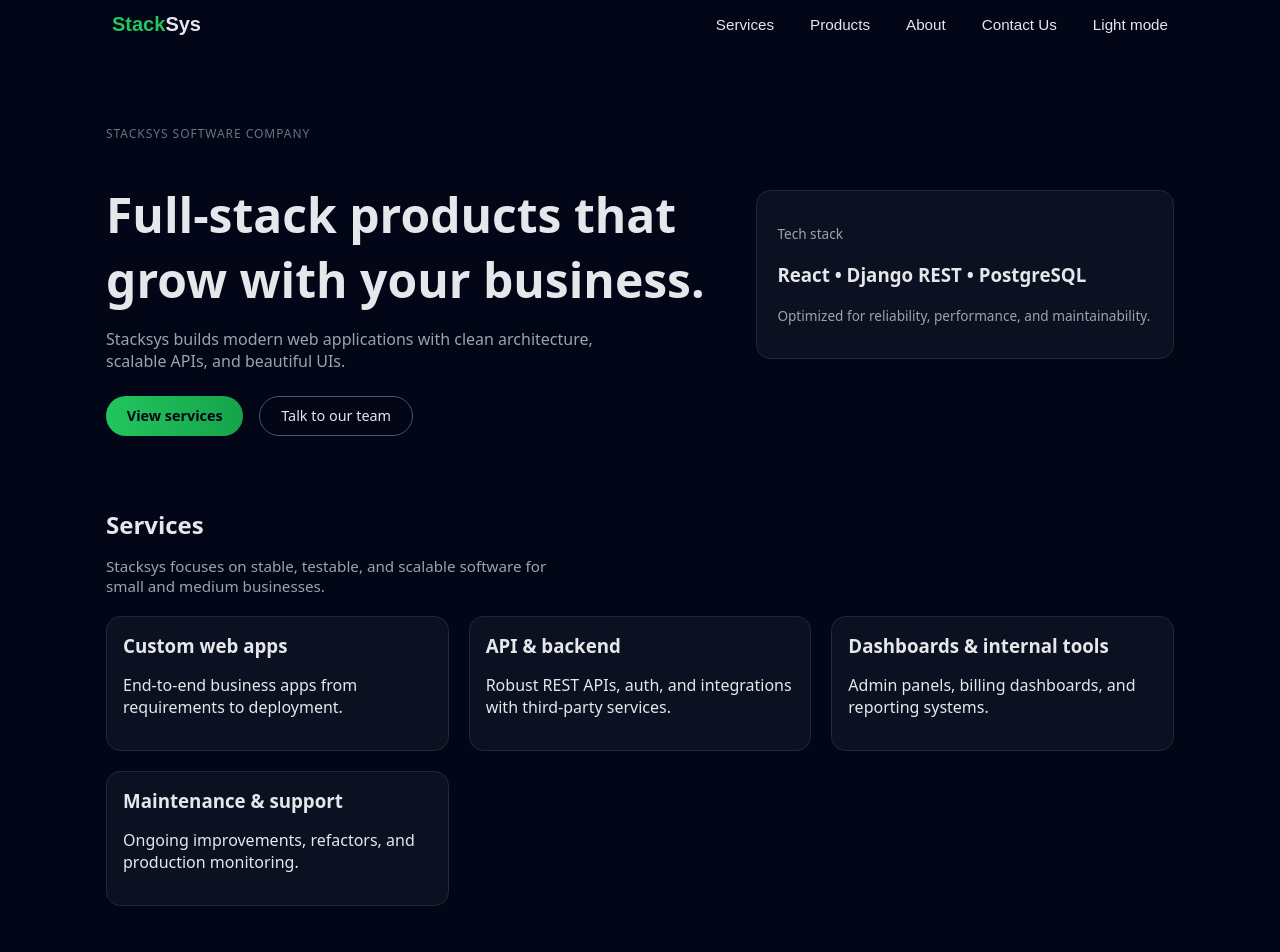
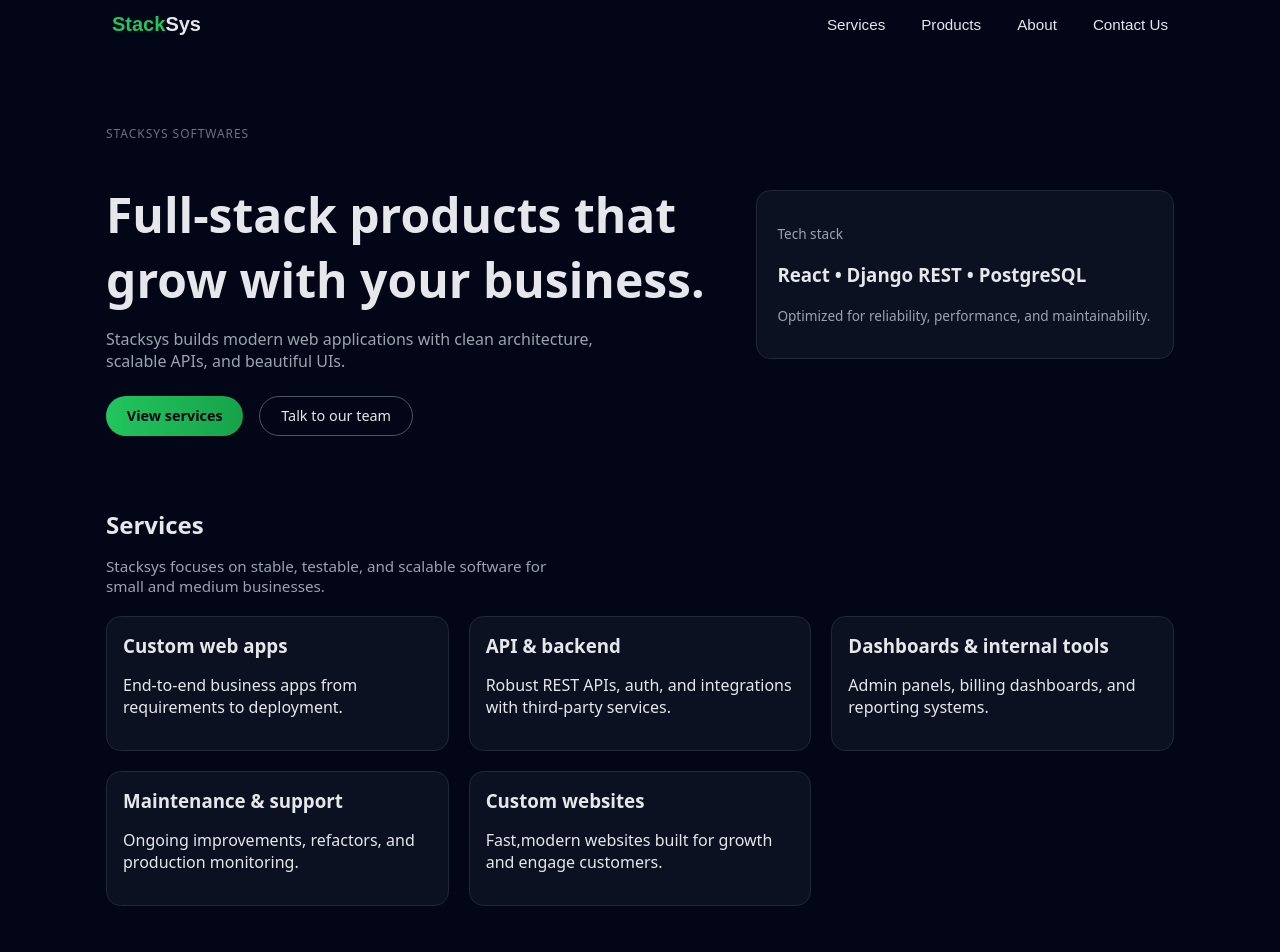
Before and after one commit to DEVARUN98/STACKSYS-FRONTEND, a React (Create React App) app: page / in a window 1280 px wide. Shown: the top 952 px of the page. Built offline with nearby package versions, Linux system fonts and the light colour scheme.

Commit message:
dark mode button remove

```diff
--- a/src/components/Footer.jsx
+++ b/src/components/Footer.jsx
@@ -5,7 +5,6 @@ const Footer = () => {
     <footer className="footer">
       <div className="footer-inner">
         <p>© {new Date().getFullYear()} Stacksys Software Consulting.</p>
-        {/* <p className="muted">Built with React.</p> */}
       </div>
     </footer>
   );
--- a/src/components/Hero.jsx
+++ b/src/components/Hero.jsx
@@ -5,7 +5,7 @@ const Hero = () => {
     <section id="hero" className="hero">
       <div className="hero-inner">
         <div className="hero-text">
-          <p className="eyebrow">Stacksys Software Company</p>
+          <p className="eyebrow">Stacksys Softwares</p>
           <h1>Full‑stack products that grow with your business.</h1>
           <p className="hero-subtitle">
             Stacksys builds modern web applications with clean architecture,
--- a/src/components/Navbar.jsx
+++ b/src/components/Navbar.jsx
@@ -38,12 +38,12 @@ const Navbar = ({ dark, setDark }) => {
           <button onClick={() => scrollToId("projects")}>Products</button>
           <button onClick={() => scrollToId("about")}>About</button>
           <button onClick={() => scrollToId("contact")}>Contact Us</button>
-          <button
+          {/* <button
             className="theme-toggle"
             onClick={() => setDark((prev) => !prev)}
             >
             {dark ? "Light mode" : "Dark mode"}
-          </button>
+          </button> */}
         </nav>
       </div>
     </header>
--- a/src/components/Services.jsx
+++ b/src/components/Services.jsx
@@ -16,6 +16,10 @@ const services = [
   {
     title: "Maintenance & support",
     desc: "Ongoing improvements, refactors, and production monitoring.",
+  },
+  {
+    title: "Custom websites",
+    desc: "Fast,modern websites built for growth and engage customers.",
   },
 ];
 
```
